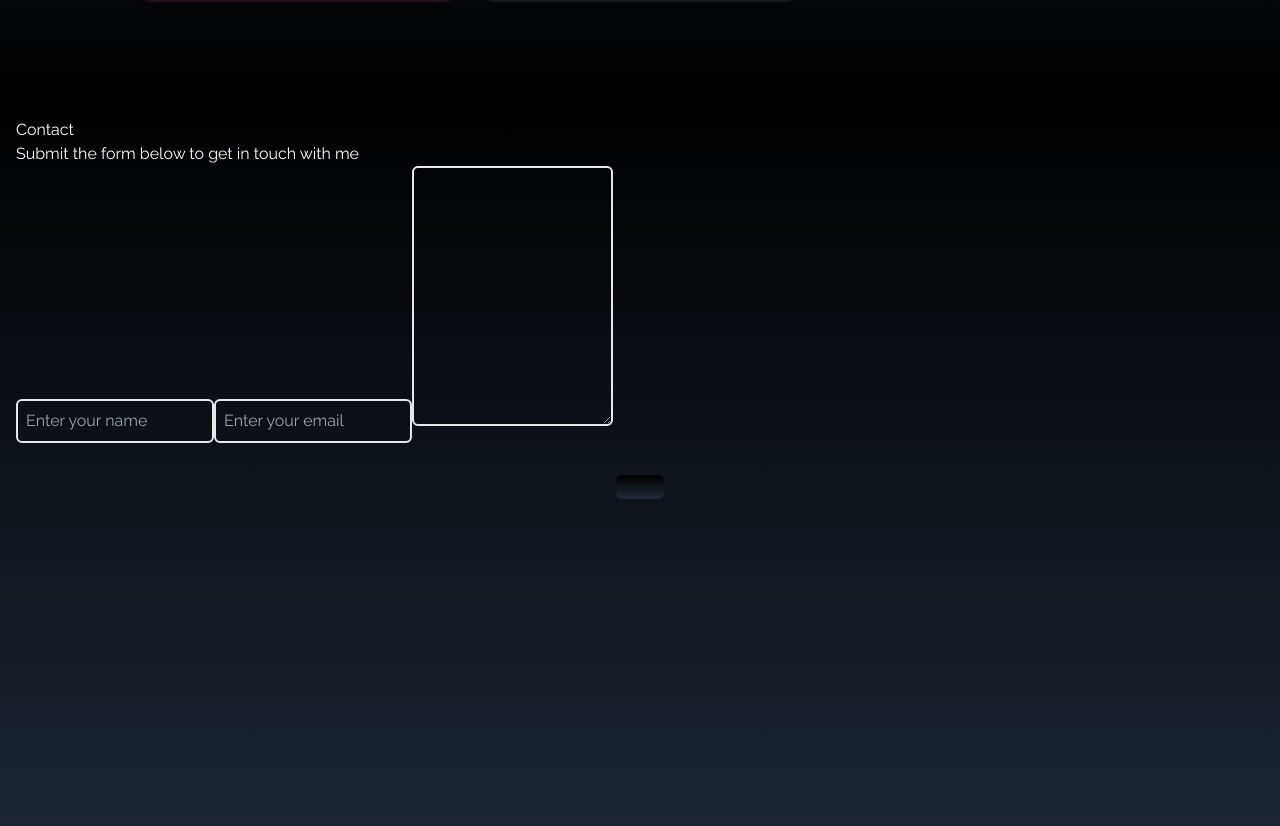
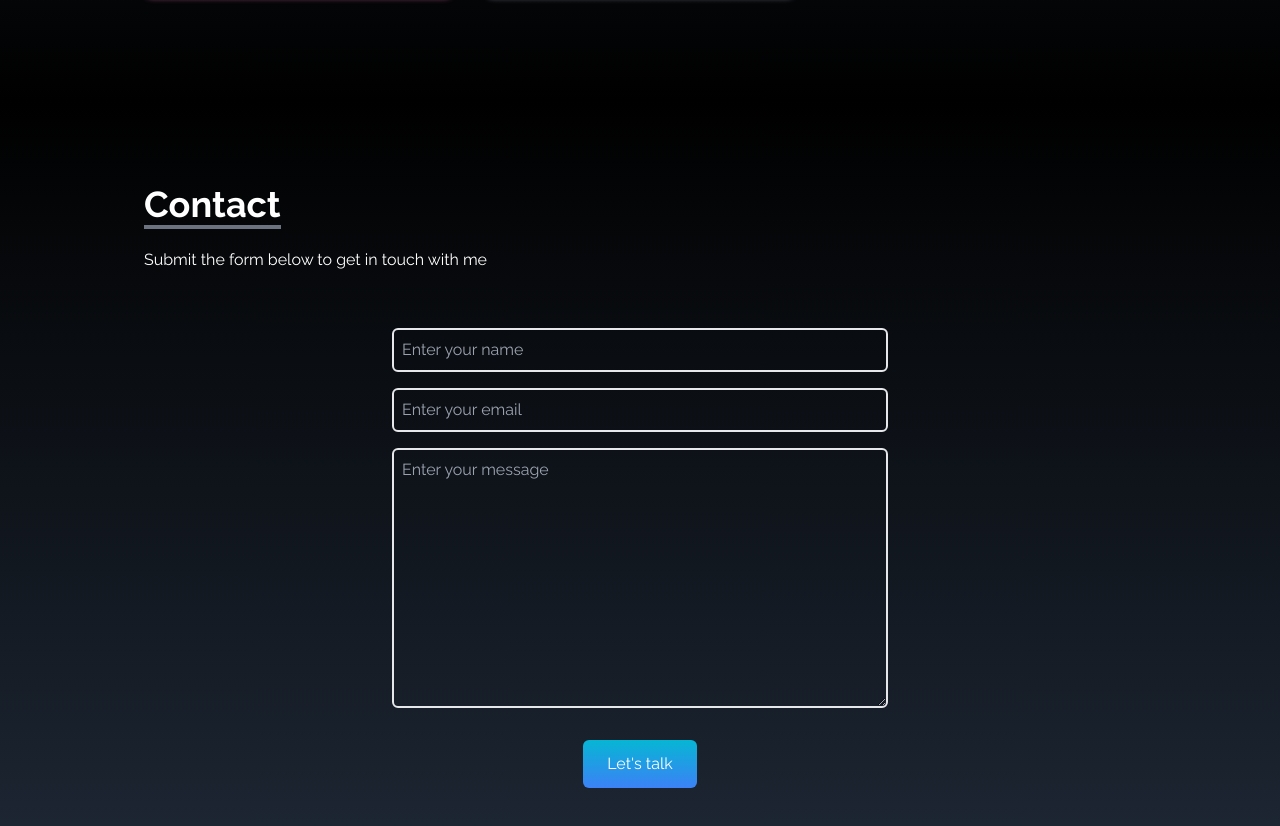
Before and after one commit to FatimaRahimi2025/portfolio3-website, a React (Vite) app: page / in a window 1280 px wide. Shown: the part 3098-3924 px from the top of the page. Built offline with nearby package versions, Linux system fonts and the light colour scheme.

Commit message:
finish Contact

```diff
--- a/src/assets/Component/Contact.jsx
+++ b/src/assets/Component/Contact.jsx
@@ -1,29 +1,52 @@
 import React from "react";
 
 const Contact = () => {
-    return(
-        <div name="contact" className="w-full h-screen bg-gradient-to-b from-black to-gray-800 p-4 text-white">
-            <div>
-                <div>
-                    <p>Contact</p>
-                    <p>Submit the form below to get in touch with me</p>
-                </div>
+  return (
+    <div
+      name="contact"
+      className="w-full h-screen bg-gradient-to-b from-black to-gray-800 p-4 text-white"
+    >
+      <div className="flex flex-col p-4 justify-center max-w-screen-lg mx-auto h-full">
+        <div className="pb-8">
+          <p className="text-4xl font-bold inline border-b-4 border-gray-500">
+            Contact
+          </p>
+          <p className="py-6">Submit the form below to get in touch with me</p>
+        </div>
 
-                <div>
-                    <form action="" className="">
-                        <input type="text" name="name" placeholder="Enter your name"
-                        className="p-2 bg-transparent  border-2 rounded-md text-white focus:outline-none"/>
+        <div className=" flex justify-center items-center">
+          <form
+            action="https://getform.io/f/61c99527-2b15-42cf-9b55-ad37d2f7daa6"
+            method="POST"
+            className=" flex flex-col w-full md:w-1/2"
+          >
+            <input
+              type="text"
+              name="name"
+              placeholder="Enter your name"
+              className="p-2 bg-transparent border-2 rounded-md text-white focus:outline-none"
+            />
+            <input
+              type="text"
+              name="email"
+              placeholder="Enter your email"
+              className="my-4 p-2 bg-transparent border-2 rounded-md text-white focus:outline-none"
+            />
+            <textarea
+              name="message"
+              placeholder="Enter your message"
+              rows="10"
+              className="p-2 bg-transparent border-2 rounded-md text-white focus:outline-none"
+            ></textarea>
 
-                        <input type="text" name="email" placeholder="Enter your email"
-                        className="p-2 bg-transparent  border-2 rounded-md text-white focus:outline-none"/>
-                        <textarea name="message" rows="10"
-                        className="p-2 bg-transparent border-2 rounded-md text-white focus:outline-none"></textarea>
-                        <button className="text-white bg-gradient-to-b from-syan-500 to-blue-500 px-6 py-3 my-8 mx-auto
-                        flex items-center rounded-md hover:scale-110 duration-300"></button>
-                    </form>
-                </div>
-            </div>
+            <button className="text-white bg-gradient-to-b from-cyan-500 to-blue-500 px-6 py-3 my-8 mx-auto flex items-center rounded-md hover:scale-110 duration-300">
+              Let's talk
+            </button>
+          </form>
         </div>
-    )
-}
+      </div>
+    </div>
+  );
+};
+
 export default Contact;
```
